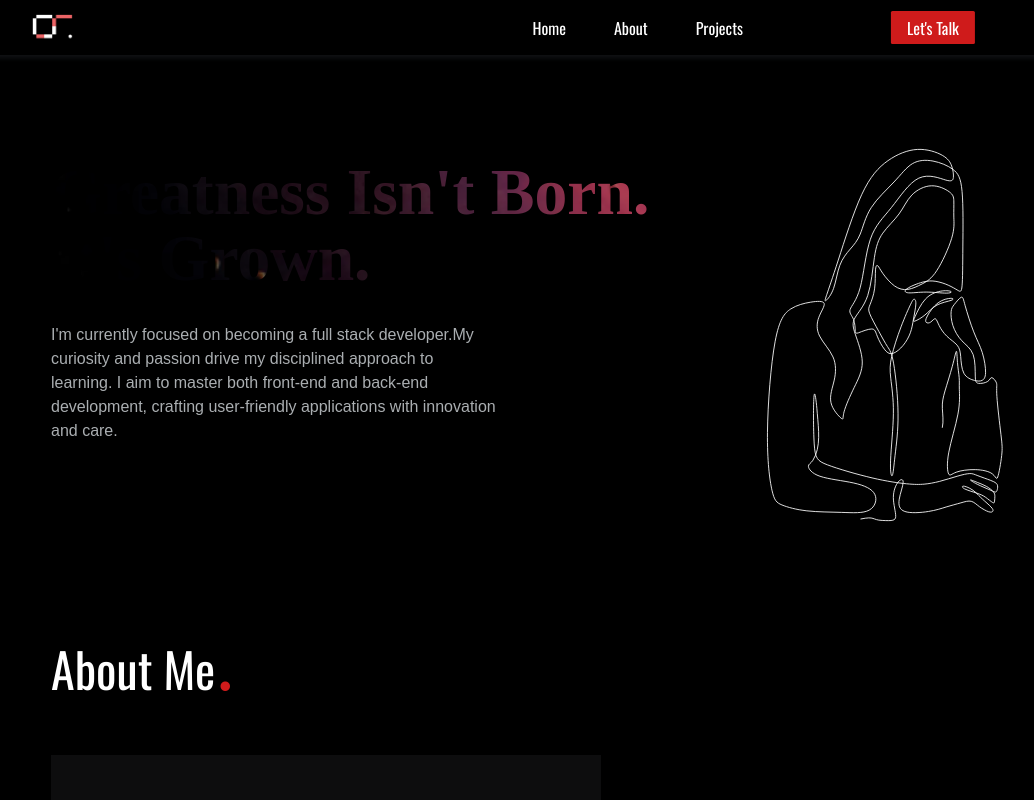
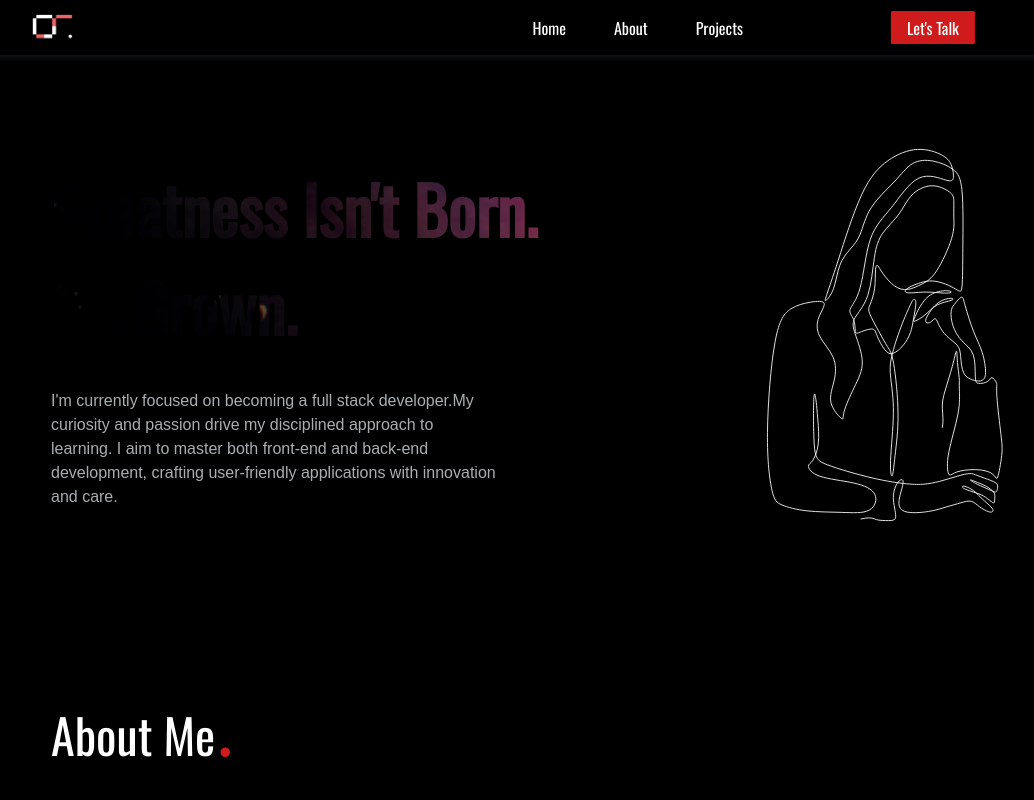
Before and after one commit to smahidv/myPortfolio, a React (Create React App) app: page / in a window 1280 px wide. Shown: the top 800 px of the page, without its empty margins (39-1073 px from the left). Built offline with nearby package versions, Linux system fonts and the light colour scheme; a web font is replaced by a local one.

Commit message:
adjusting font-size

```diff
--- a/src/components/home/home.css
+++ b/src/components/home/home.css
@@ -2,7 +2,9 @@ section.home{
     margin-top: 8em;
 }
 .quote h1 {
-font: normal bold 3rem / 1 '';
+
+font-size: 3rem;
+font-weight: bold;
 background-image: url("../../images/textGalaxy.png");
 -webkit-background-clip: text;
 background-clip: text;
```
